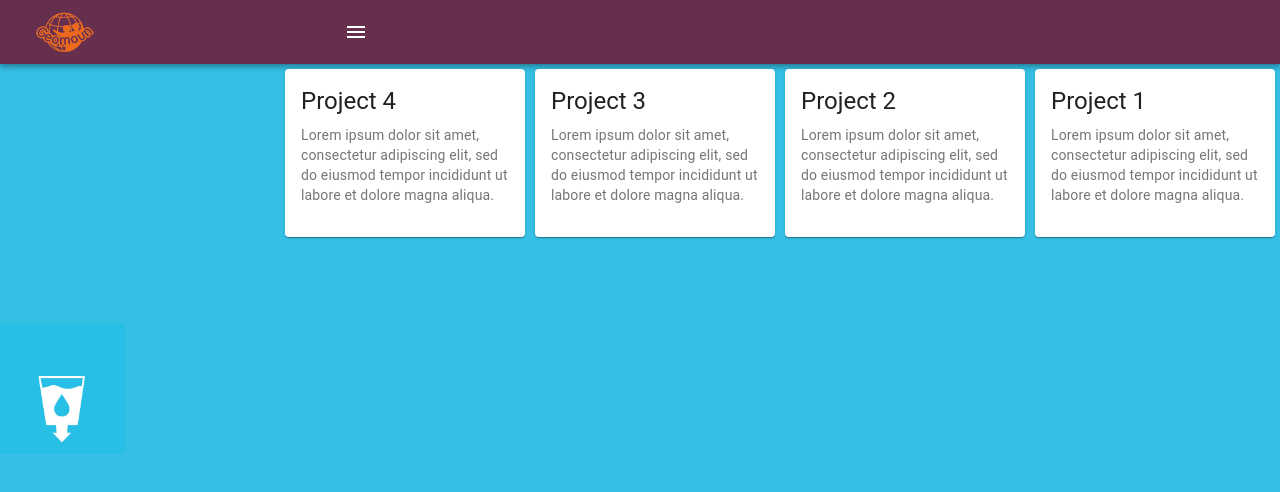
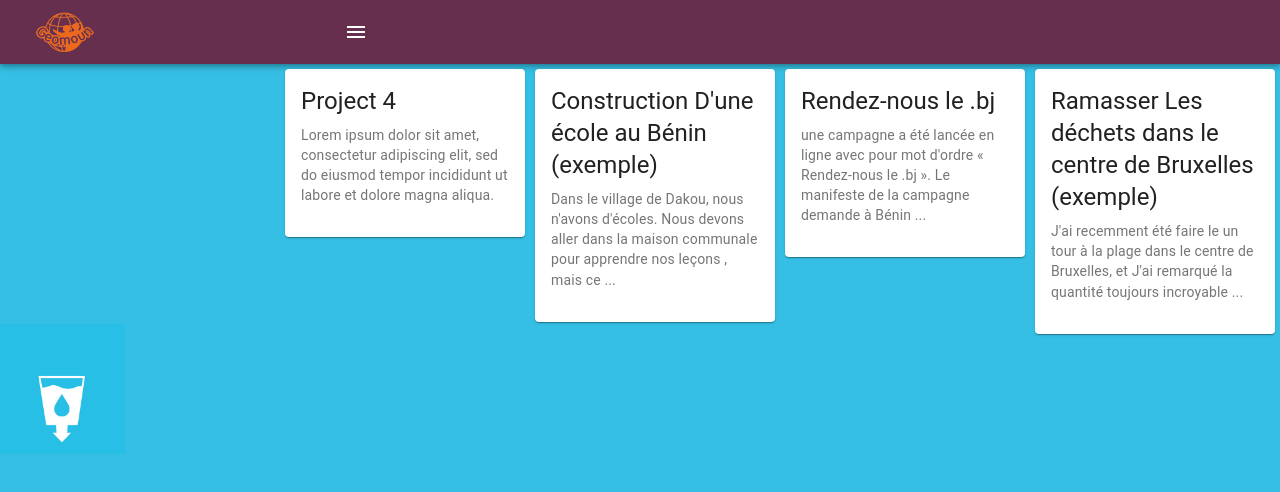
Before and after one commit to BaudhuinPie/Hackathon-Geomoun, a React (Create React App) app: page /ListeProject in a window 1280 px wide. Shown: the top 492 px of the page. Built offline with nearby package versions, Linux system fonts and the light colour scheme.

Commit message:
added project content

```diff
--- a/src/App.css
+++ b/src/App.css
@@ -14,33 +14,9 @@ body {
 }
 
 
-.shortPage {
-  width: 100%;
-  height: 100%;
-  display: flex;
-  z-index: 5;
-}
-.shortPage img {
-
-  width:auto;
-  height:85vh;
-  z-index: 5;
-
-}
-.ButtunUp {
-  display: inline-block;
-  background-color: rgb(255, 0, 212) ;
-  width: 50px ;
-  height: 50px;
-  z-index: 1000;
-}
-
-.ButtunOb {
-  display: inline-block;
-  background-color: rgb(17, 0, 255) ;
-  width: 50px ;
-  height: 50px;
-  z-index: 1000;
+button a {
+  color: rgb(255, 255, 255);
+  text-decoration: none; /* no underline */
 }
 
 .nav-bar {
--- a/src/components/CreerOuRejoind.js
+++ b/src/components/CreerOuRejoind.js
@@ -13,12 +13,13 @@ import Toolbar from '@material-ui/core/Toolbar';
 import IconButton from '@material-ui/core/IconButton';
 import MenuIcon from '@material-ui/icons/Menu';
 import BottomNavigation from '@material-ui/core/BottomNavigation';
+import { Link } from "react-router-dom";
 
 
 const CreerOuRejoind=() =>{
 
         return (
-            <div>
+            <div style={{padding:"1px"}}>
                 <AppBar position="static" style={{width:"100vw", backgroundColor:"#672f4e", display:"flex"}}>
         <Toolbar>
         <IconButton edge="start" color="inherit" aria-label="menu">
@@ -37,7 +38,7 @@ const CreerOuRejoind=() =>{
             variant="contained"
             style={{borderRadius:"20px", backgroundColor:"#174a6a", borderRadius:"20px", marginTop:"200px", color:"white"}}
           >
-            Rejoindre un projet
+           <Link to="/ListeProject">Rejoindre un projet</Link>
 
           </Button>
 
@@ -47,7 +48,7 @@ const CreerOuRejoind=() =>{
             variant="contained"
             style={{borderRadius:"20px", backgroundColor:"#f06a38", borderRadius:"20px", marginTop:"50px", color:"white"}}
           >
-            Créer un projet
+           <Link to="/projectform">Créer un projet</Link>
 
           </Button>
             </div>
--- a/src/components/FormulaireCreationProjet/CreationForm.js
+++ b/src/components/FormulaireCreationProjet/CreationForm.js
@@ -120,7 +120,7 @@ class CreationForm extends Component {
                     fontSize: "20px",
                     color: "white"
                   }}
-                >
+                ><br/>
                   Description de la problématique
                   <Button onClick={this.test} style={{ position: "relative" }}>
                     <div
--- a/src/components/FormulaireCreationProjet/ListeProject.js
+++ b/src/components/FormulaireCreationProjet/ListeProject.js
@@ -45,10 +45,10 @@ export default function MediaCard() {
         />
         <CardContent>
           <Typography gutterBottom variant="h5" component="h2">
-            Project 1
+            Ramasser Les déchets dans le centre de Bruxelles (exemple)
           </Typography>
           <Typography variant="body2" color="textSecondary" component="p">
-          Lorem ipsum dolor sit amet, consectetur adipiscing elit, sed do eiusmod tempor incididunt ut labore et dolore magna aliqua.
+         J'ai recemment été faire le un tour à la plage dans le centre de Bruxelles, et J'ai remarqué la quantité toujours incroyable ...
           </Typography>
         </CardContent>
       </CardActionArea>
@@ -62,10 +62,10 @@ export default function MediaCard() {
         />
         <CardContent>
           <Typography gutterBottom variant="h5" component="h2">
-            Project 2
+          Rendez-nous le .bj
           </Typography>
           <Typography variant="body2" color="textSecondary" component="p">
-          Lorem ipsum dolor sit amet, consectetur adipiscing elit, sed do eiusmod tempor incididunt ut labore et dolore magna aliqua.
+          une campagne a été lancée en ligne avec pour mot d'ordre « Rendez-nous le .bj ». Le manifeste de la campagne demande à Bénin ...
           </Typography>
         </CardContent>
       </CardActionArea>
@@ -79,10 +79,10 @@ export default function MediaCard() {
         />
         <CardContent>
           <Typography gutterBottom variant="h5" component="h2">
-            Project 3
+            Construction D'une école au Bénin (exemple)
           </Typography>
           <Typography variant="body2" color="textSecondary" component="p">
-          Lorem ipsum dolor sit amet, consectetur adipiscing elit, sed do eiusmod tempor incididunt ut labore et dolore magna aliqua.
+         Dans le village de Dakou, nous n'avons d'écoles. Nous devons aller dans la maison communale pour apprendre nos leçons , mais ce ...
           </Typography>
         </CardContent>
       </CardActionArea>
```
